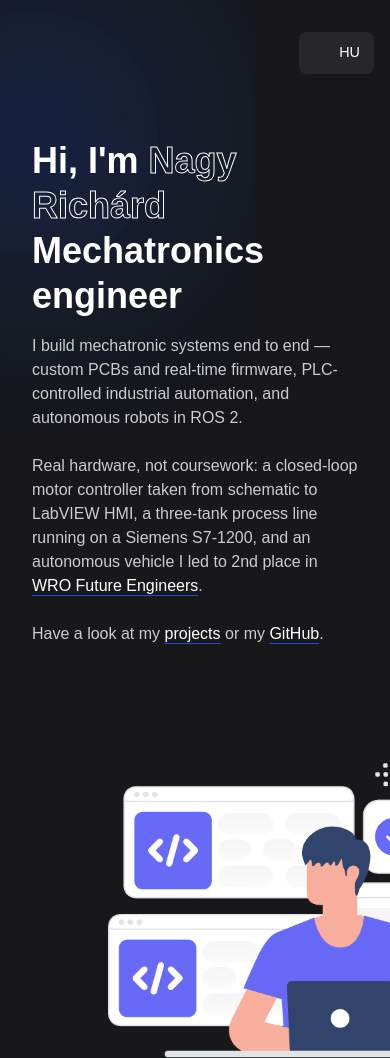
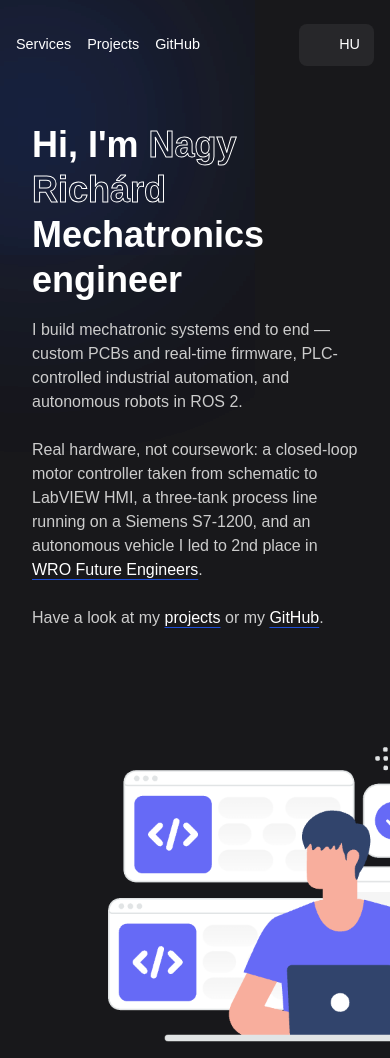
Before and after one commit to Ricsi1231/Ricsi1231.github.io, an Astro site: page / in a window 390 px wide. Shown: the top 1058 px of the page. Built offline with nearby package versions, Linux system fonts and the light colour scheme; Astro itself is replaced by a stand-in of ours; some icons are missing.

Commit message:
fix(mobile): fix mobile view

```diff
--- a/src/components/Nav.astro
+++ b/src/components/Nav.astro
@@ -19,8 +19,8 @@ const t = useTranslations(lang);
 const isHome = stripLang(Astro.url.pathname) === '/';
 ---
 
-<nav class="mx-auto flex max-w-[1200px] items-center justify-between gap-8 px-4 py-8">
-  <ul class="hidden list-none items-center gap-12 desktop:flex">
+<nav class="mx-auto flex max-w-[1200px] flex-wrap items-center justify-between gap-x-3 gap-y-4 px-4 py-6 tablet:gap-8 tablet:py-8">
+  <ul class="flex list-none flex-wrap items-center gap-x-4 gap-y-2 text-[0.9rem] tablet:gap-8 tablet:text-base desktop:gap-12">
     <li class="link">
       {
         isHome ? (
@@ -49,8 +49,7 @@ const isHome = stripLang(Astro.url.pathname) === '/';
     </li>
   </ul>
 
-  <!-- ml-auto keeps the switcher right-aligned below the `desktop` breakpoint,
-       where the link list above is hidden and would otherwise leave it alone. -->
+  <!-- ml-auto keeps the switcher hard right even if the links wrap to their own row. -->
   <div class="ml-auto">
     <LanguageSwitcher lang={lang} />
   </div>
```
